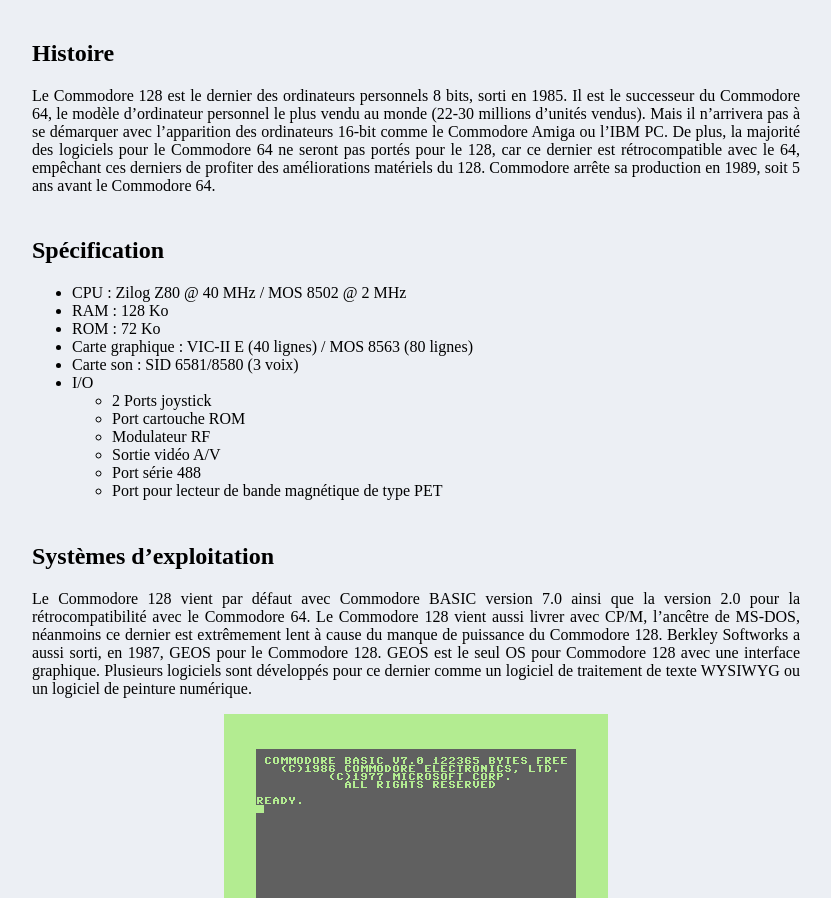
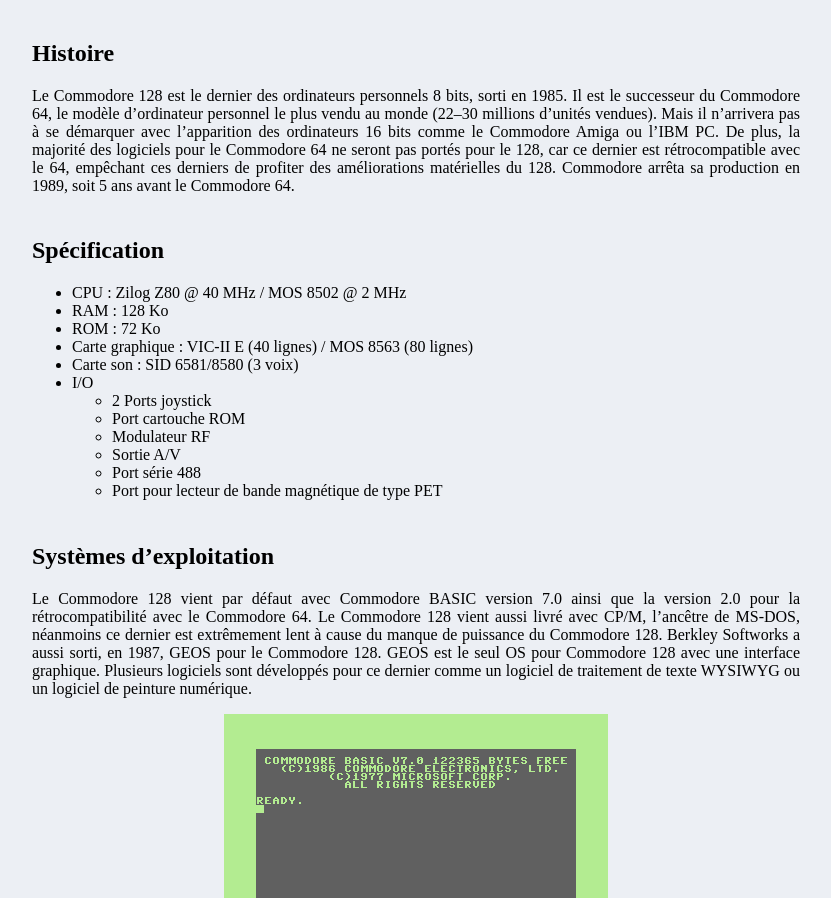
Before and after one commit to peotr26/NSI, a plain HTML site: page Pierre/C128/index.html in a window 1280 px wide. Shown: the part 631-1529 px from the top of the page, without its empty margins (224-1055 px from the left). Drawn offline with Linux system fonts and the light colour scheme.

Commit message:
Grammatical errors, inconsistencies.

```diff
--- a/Pierre/C128/index.html
+++ b/Pierre/C128/index.html
@@ -20,7 +20,7 @@
         <h1>Commodore 128</h1>
         <p class="image"><img src="Commodore-128.png" alt="Photo du Commodore 128" /></p>
         <h2>Histoire</h2>
-        <p>Le Commodore 128 est le dernier des ordinateurs personnels 8 bits, sorti en 1985. Il est le successeur du Commodore 64, le modèle d’ordinateur personnel le plus vendu au monde (22-30 millions d’unités vendus). Mais il n’arrivera pas à se démarquer avec l’apparition des ordinateurs 16-bit comme le Commodore Amiga ou l’IBM PC. De plus, la majorité des logiciels pour le Commodore 64 ne seront pas portés pour le 128, car ce dernier est rétrocompatible avec le 64, empêchant ces derniers de profiter des améliorations matériels du 128. Commodore arrête sa production en 1989, soit 5 ans avant le Commodore 64.</p>
+        <p>Le Commodore 128 est le dernier des ordinateurs personnels 8 bits, sorti en 1985. Il est le successeur du Commodore 64, le modèle d’ordinateur personnel le plus vendu au monde (22–30 millions d’unités vendues). Mais il n’arrivera pas à se démarquer avec l’apparition des ordinateurs 16 bits comme le Commodore Amiga ou l’IBM PC. De plus, la majorité des logiciels pour le Commodore 64 ne seront pas portés pour le 128, car ce dernier est rétrocompatible avec le 64, empêchant ces derniers de profiter des améliorations matérielles du 128. Commodore arrêta sa production en 1989, soit 5 ans avant le Commodore 64.</p>
         <h2>Spécification</h2>
         <ul>
             <li>CPU : Zilog Z80 @ 40 MHz / MOS 8502 @ 2 MHz</li>
@@ -33,13 +33,13 @@
                 <li>2 Ports joystick</li>
                 <li>Port cartouche ROM</li>
                 <li>Modulateur RF</li>
-                <li>Sortie vidéo A/V</li>
+                <li>Sortie A/V</li>
                 <li>Port série 488</li>
                 <li>Port pour lecteur de bande magnétique de type PET</li>
             </ul>
         </ul>
         <h2>Systèmes d’exploitation</h2>
-        <p>Le Commodore 128 vient par défaut avec Commodore BASIC version 7.0 ainsi que la version 2.0 pour la rétrocompatibilité avec le Commodore 64. Le Commodore 128 vient aussi livrer avec CP/M, l’ancêtre de MS-DOS, néanmoins ce dernier est extrêmement lent à cause du manque de puissance du Commodore 128. Berkley Softworks a aussi sorti, en 1987, GEOS pour le Commodore 128. GEOS est le seul OS pour Commodore 128 avec une interface graphique. Plusieurs logiciels sont développés pour ce dernier comme un logiciel de traitement de texte WYSIWYG ou un logiciel de peinture numérique.</p>
+        <p>Le Commodore 128 vient par défaut avec Commodore BASIC version 7.0 ainsi que la version 2.0 pour la rétrocompatibilité avec le Commodore 64. Le Commodore 128 vient aussi livré avec CP/M, l’ancêtre de MS-DOS, néanmoins ce dernier est extrêmement lent à cause du manque de puissance du Commodore 128. Berkley Softworks a aussi sorti, en 1987, GEOS pour le Commodore 128. GEOS est le seul OS pour Commodore 128 avec une interface graphique. Plusieurs logiciels sont développés pour ce dernier comme un logiciel de traitement de texte WYSIWYG ou un logiciel de peinture numérique.</p>
         <p class="image"><img src="Commodore_128_BASIC_Prompt.gif" alt="Capture d'écran de Commodore BASIC V7" /></p>
         <h3 class="source" id="big_margin"> Sources </h3>
         <p class="source"> Wikipedia : <a href="https://en.wikipedia.org/wiki/Commodore_128">lien</a></p>
```
